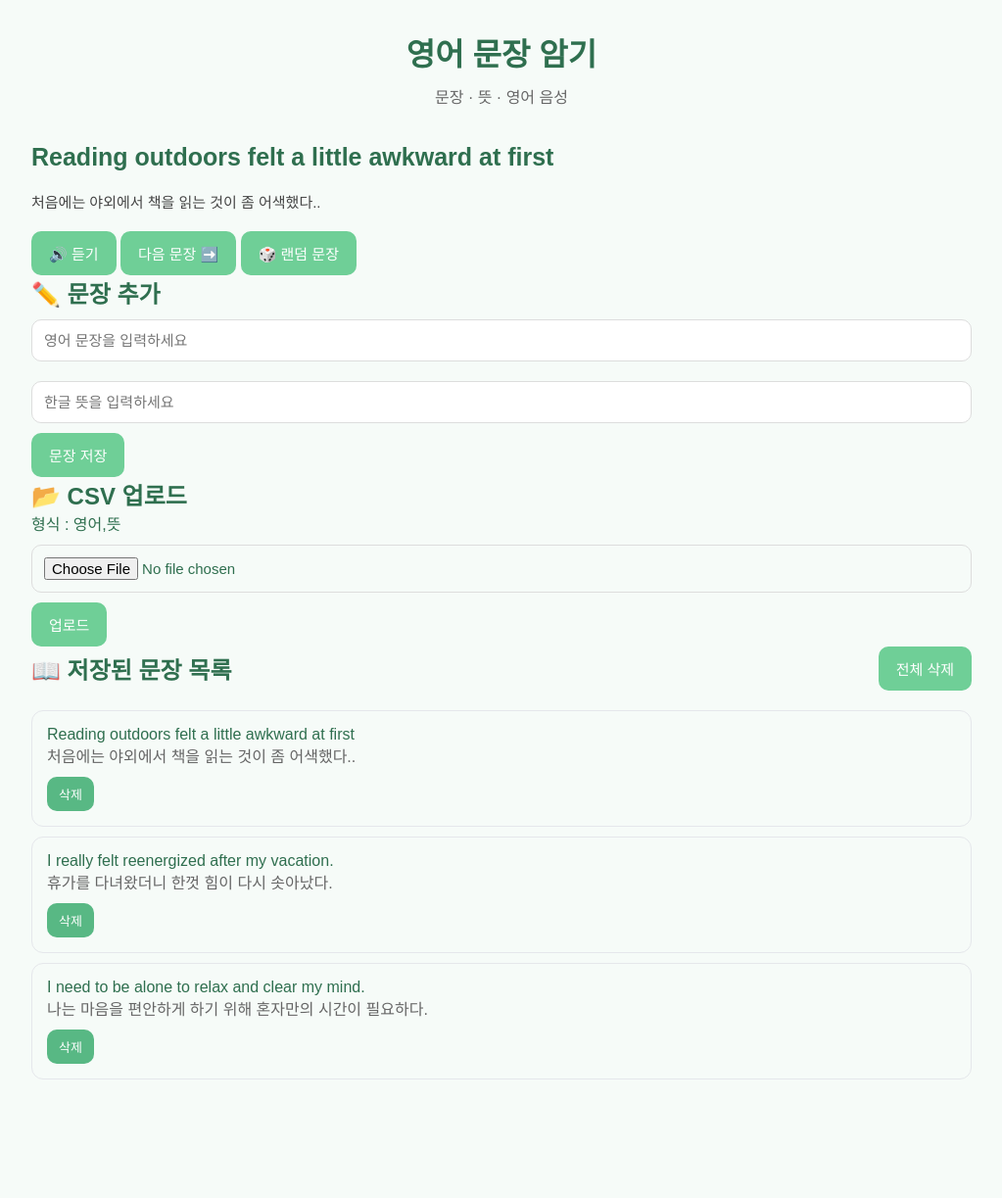
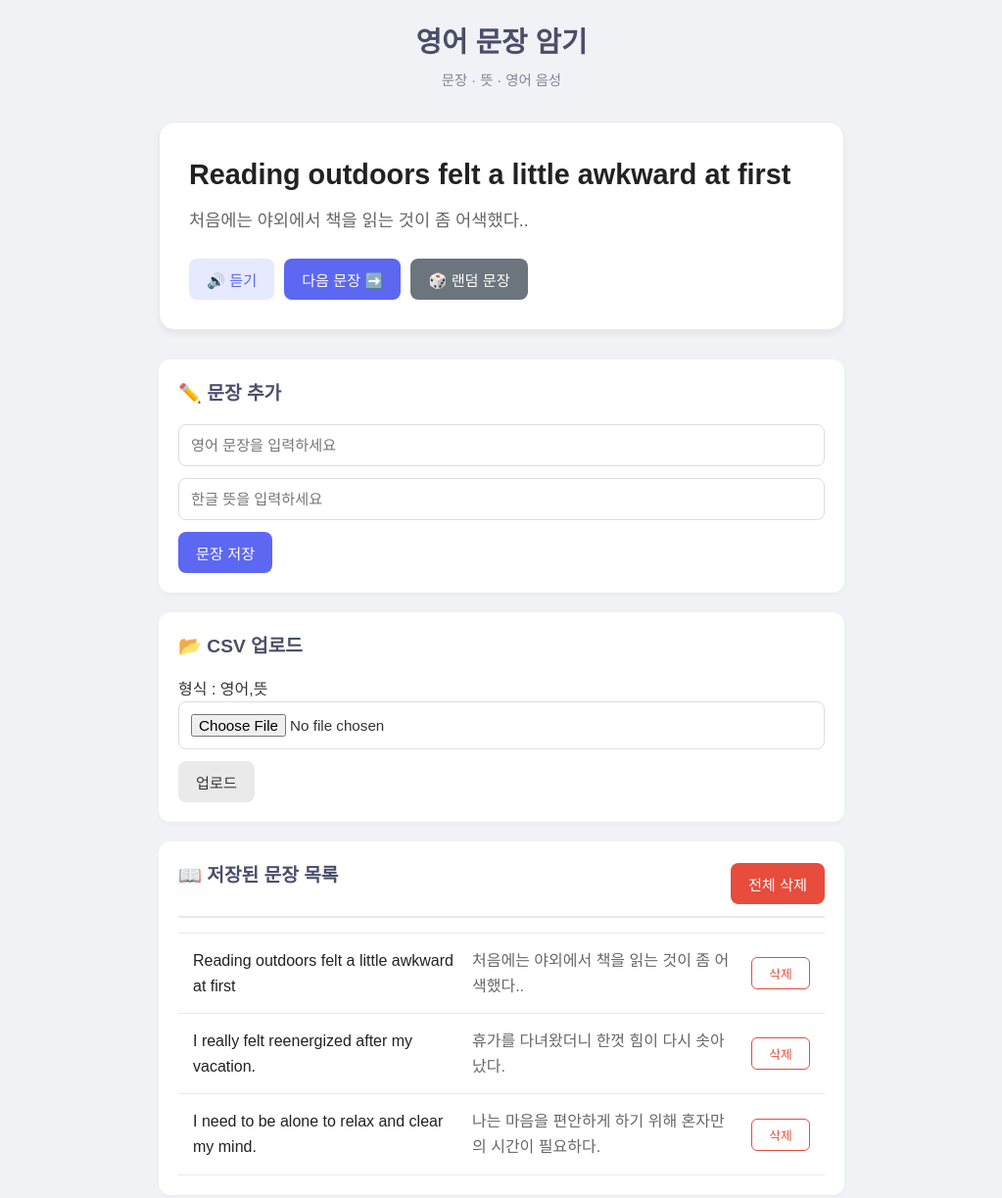
Before and after one commit to dahaeson/EnglishStudy, a plain HTML site: page index.html in a window 1280 px wide. Shown: the whole page at 98% size, without its empty margins (128-1151 px from the left). Before the commit the page ends 1142 px from the top, so only its background shows below. Drawn offline with Linux system fonts and the light colour scheme.

Commit message:
Update style.css

```diff
--- a/style.css
+++ b/style.css
@@ -1,151 +1,206 @@
-*{
-    margin:0;
-    padding:0;
-    box-sizing:border-box;
+/* --- 기본 스타일 설정 --- */
+* {
+    box-sizing: border-box;
+    margin: 0;
+    padding: 0;
+    font-family: 'Noto Sans KR', sans-serif; /* 한국어 깔끔한 폰트 권장 */
 }
 
-body{
-    background:#F6FBF8;
-    font-family:
-    "Pretendard",
-    "Noto Sans KR",
-    sans-serif;
-    color:#2F6F4F;
+body {
+    background-color: #f0f2f5; /* 참고 이미지와 같은 연한 회색 배경 */
+    color: #333;
+    line-height: 1.6;
+    padding: 20px;
 }
 
-.container{
-    max-width:1000px;
-    margin:auto;
-    padding:30px 20px;
+.container {
+    max-width: 700px; /* 전체 컨테이너 너비 제한 */
+    margin: 0 auto; /* 가운데 정렬 */
 }
 
-.header{
-    text-align:center;
-    margin-bottom:30px;
+/* --- 헤더 스타일 --- */
+.header {
+    text-align: center;
+    margin-bottom: 30px;
 }
 
-.header h1{
-    color:#2F6F4F;
-    margin-bottom:10px;
+.header h1 {
+    font-size: 1.8rem;
+    color: #4a4e69;
+    margin-bottom: 5px;
 }
 
-.header p{
-    color:#666;
+.header p {
+    color: #7d859a;
+    font-size: 0.9rem;
 }
 
-.card{
-    background:white;
-    border-radius:20px;
-    padding:25px;
-    margin-bottom:20px;
-
-    box-shadow:
-    0 8px 25px rgba(0,0,0,0.08);
+/* --- 🔥 메인 암기 카드 스타일 (참고 이미지 구현) --- */
+.flashcard {
+    background-color: #ffffff; /* 하얀색 배경 */
+    border-radius: 16px; /* 둥근 모서리 */
+    padding: 30px;
+    margin-bottom: 30px;
+    box-shadow: 0 4px 6px rgba(0, 0, 0, 0.05); /* 은은한 그림자 */
+    border: 1px solid #eaeaea; /* 아주 옅은 테두리 */
 }
 
-.sentence{
-    font-size:25px;
-    font-weight:700;
-    line-height:1.6;
-    margin-bottom:15px;
+.sentence {
+    font-size: 1.8rem; /* 큰 글씨 */
+    font-weight: bold;
+    color: #222;
+    margin-bottom: 10px;
+    word-break: break-word; /* 긴 단어 줄바꿈 */
 }
 
-.meaning{
-    font-size:15px;
-    color:#444;
-    margin-bottom:20px;
+.meaning {
+    font-size: 1.1rem;
+    color: #666;
+    margin-bottom: 25px;
+    word-break: break-word;
 }
 
-.button-group{
-    display:flex;
-    flex-wrap:wrap;
-    gap:10px;
+/* --- 버튼 그룹 스타일 --- */
+.btn-group {
+    display: flex;
+    gap: 10px; /* 버튼 사이 간격 */
+    flex-wrap: wrap; /* 모바일 대응 */
 }
 
-button{
-    background:#6FCF97;
-    color:white;
-    border:none;
-    border-radius:10px;
-    padding:12px 18px;
-    cursor:pointer;
-    font-size:15px;
+/* --- 공통 버튼 스타일 --- */
+.btn {
+    padding: 10px 18px;
+    border-radius: 8px; /* 버튼 둥근 모서리 */
+    border: none;
+    cursor: pointer;
+    font-size: 0.95rem;
+    font-weight: 500;
+    display: flex;
+    align-items: center;
+    justify-content: center;
+    gap: 6px;
+    transition: background-color 0.2s, transform 0.1s;
 }
 
-button:hover{
-    opacity:0.9;
+.btn:active {
+    transform: translateY(1px); /* 클릭 시 살짝 눌리는 느낌 */
 }
 
-.danger{
-    background:#58B884;
+/* 버튼 색상 정의 */
+.btn-primary { background-color: #5c67f2; color: #fff; } /* 기본 파랑 */
+.btn-primary:hover { background-color: #4a54e1; }
+
+.btn-audio { background-color: #e6e9ff; color: #5c67f2; } /* 오디오 버튼 (옅은 파랑) */
+.btn-audio:hover { background-color: #dae0ff; }
+
+.btn-random { background-color: #6c757d; color: #fff; } /* 랜덤 버튼 */
+.btn-random:hover { background-color: #5a6268; }
+
+.btn-danger { background-color: #e74c3c; color: #fff; } /* 전체 삭제 버튼 */
+.btn-danger:hover { background-color: #c0392b; }
+
+.btn-secondary { background-color: #eaeaea; color: #333; } /* 업로드 버튼 */
+.btn-secondary:hover { background-color: #dddddd; }
+
+
+/* --- 입력/CSV/목록 섹션 공통 스타일 --- */
+.input-section, .csv-section, .list-section {
+    background-color: #fff;
+    padding: 20px;
+    border-radius: 12px;
+    margin-bottom: 20px;
+    box-shadow: 0 2px 4px rgba(0,0,0,0.03);
 }
 
-input{
-    width:100%;
-    padding:12px;
-    margin-top:10px;
-    margin-bottom:10px;
-    border:1px solid #ddd;
-    border-radius:10px;
-    font-size:15px;
+h2 {
+    font-size: 1.2rem;
+    color: #4a4e69;
+    margin-bottom: 15px;
 }
 
-.guide{
-    color:#666;
-    margin-bottom:10px;
+input[type="text"], input[type="file"] {
+    width: 100%;
+    padding: 12px;
+    border-radius: 8px;
+    border: 1px solid #ddd;
+    margin-bottom: 12px;
+    font-size: 0.95rem;
 }
 
-.list-header{
-    display:flex;
-    justify-content:space-between;
-    align-items:center;
-    margin-bottom:20px;
+input[type="text"]:focus {
+    outline: none;
+    border-color: #a7acff;
+    box-shadow: 0 0 0 3px rgba(167, 172, 255, 0.3);
 }
 
-.list-item{
-    border:1px solid #e5e7eb;
-    border-radius:12px;
-    padding:15px;
-    margin-bottom:10px;
+
+/* --- 🔥 저장된 문장 목록 (테이블 형식 리스트) 스타일 --- */
+.list-header {
+    display: flex;
+    justify-content: space-between;
+    align-items: center;
+    margin-bottom: 15px;
+    border-bottom: 2px solid #eaeaea;
+    padding-bottom: 10px;
 }
 
-.en{
-    font-size:20px;
-    font-weight:600;
-    margin-bottom:5px;
+.sentence-list-container {
+    border-top: 1px solid #eaeaea;
 }
 
-.kr{
-    color:#666;
-    margin-bottom:10px;
+.list-item {
+    display: grid;
+    grid-template-columns: 1fr 1fr 60px; /* 영어, 한국어, 삭제버튼 비율 */
+    gap: 15px;
+    padding: 15px;
+    border-bottom: 1px solid #eaeaea;
+    align-items: center;
 }
 
-.delete-btn{
-    background:#58B884;
-    padding:8px 12px;
-    font-size:13px;
+.list-item:hover {
+    background-color: #f9f9fb; /* 마우스 오버 시 색상 변경 */
 }
 
-.empty{
-    text-align:center;
-    color:#888;
-    padding:20px;
+.list-item .US {
+    color: #222;
+    font-weight: 500;
 }
 
-@media(max-width:768px){
+.list-item .kr {
+    color: #666;
+}
 
-    .sentence{
-        font-size:26px;
+.list-item .delete-btn {
+    padding: 6px 10px;
+    background-color: #fff;
+    color: #e74c3c;
+    border: 1px solid #e74c3c;
+    border-radius: 6px;
+    cursor: pointer;
+    font-size: 0.8rem;
+    transition: all 0.2s;
+}
+
+.list-item .delete-btn:hover {
+    background-color: #e74c3c;
+    color: #fff;
+}
+
+.empty {
+    text-align: center;
+    color: #999;
+    padding: 20px;
+    font-size: 0.9rem;
+}
+
+/* --- 모바일 대응 (반응형) --- */
+@media (max-width: 600px) {
+    .sentence { font-size: 1.4rem; }
+    .list-item {
+        grid-template-columns: 1fr; /* 모바일에서는 세로로 나열 */
+        grid-template-areas: "US" "kr" "btn";
+        gap: 5px;
+        padding: 10px;
     }
-
-    .meaning{
-        font-size:16px;
-    }
-
-    .list-header{
-        flex-direction:column;
-        align-items:flex-start;
-        gap:10px;
-    }
-
+    .list-item .delete-btn { width: fit-content; grid-area: btn; justify-self: end; }
 }
```
